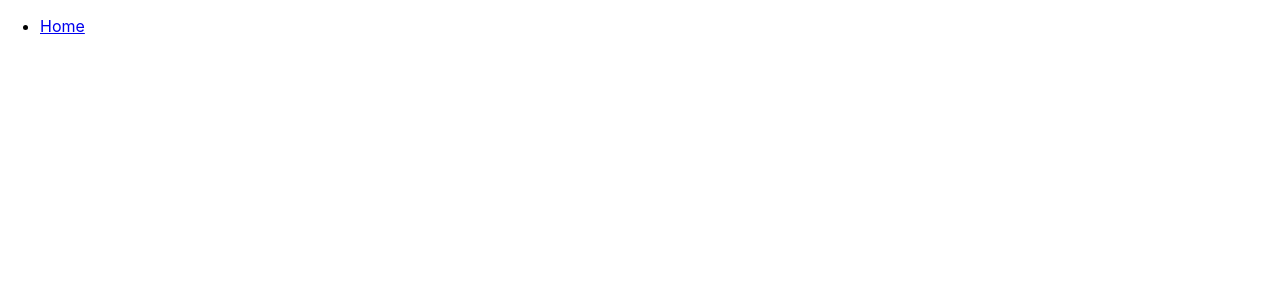
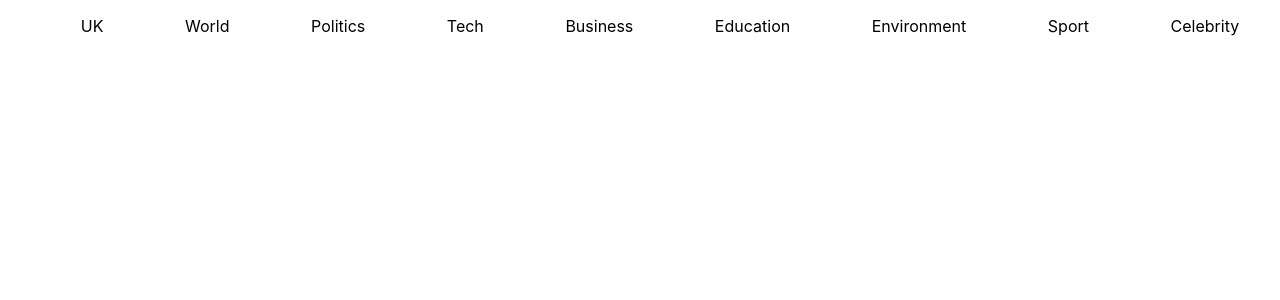
Before and after one commit to janeduncan/NewsAppFrontUser, a React (Create React App) app: page /articles in a window 1280 px wide. Shown: the top 300 px of the page. Built offline with nearby package versions, Linux system fonts and the light colour scheme.

Commit message:
Adds navlinks to navbar

```diff
--- a/package.json
+++ b/package.json
@@ -3,6 +3,7 @@
   "version": "0.1.0",
   "private": true,
   "dependencies": {
+    "moment": "^2.22.2",
     "react": "^16.5.2",
     "react-dom": "^16.5.2",
     "react-router-dom": "^4.3.1",
@@ -23,7 +24,5 @@
     "not ie <= 11",
     "not op_mini all"
   ],
-
   "proxy": "http://localhost:8080/"
-
 }
--- a/src/App.css
+++ b/src/App.css
@@ -34,3 +34,17 @@
     transform: rotate(360deg);
   }
 }
+
+nav ul{
+  display: flex;
+  justify-content: space-around;
+}
+
+ul li{
+  display: inline;
+}
+
+a {
+  color: black;
+  text-decoration: none;
+}
--- a/src/NavBar.js
+++ b/src/NavBar.js
@@ -4,17 +4,19 @@ import {Link} from 'react-router-dom';
 const NavBar = (props) => {
   return (
     <header>
-
+      <nav>
         <ul className="navBar">
-          <li className="navLink">
-            <Link to="">Home</Link>
-          </li>
-
-          {/* <li className="navLink">
-            <Link to="">Article</Link>
-          </li> */}
+          <li className="navLink"><Link to=".">UK</Link></li>
+          <li className="navLink"><Link to=".">World</Link></li>
+          <li className="navLink"><Link to=".">Politics</Link></li>
+          <li className="navLink"><Link to=".">Tech</Link></li>
+          <li className="navLink"><Link to=".">Business</Link></li>
+          <li className="navLink"><Link to=".">Education</Link></li>
+          <li className="navLink"><Link to=".">Environment</Link></li>
+          <li className="navLink"><Link to=".">Sport</Link></li>
+          <li className="navLink"><Link to=".">Celebrity</Link></li>
         </ul>
-
+      </nav>
     </header>
   )
 }
--- a/src/components/Article.js
+++ b/src/components/Article.js
@@ -3,7 +3,13 @@ import React from 'react';
 const Article = (props) => {
 
   return (
-    <div>{props.article.date}</div>
+    <div>
+      <p>{props.article.date}</p>
+      <p>{props.article.journalist.name}</p>
+      <p>{props.article.title}</p>
+      <p>{props.article.text}</p>
+      <p></p>
+    </div>
   )
 }
 
```
Also changed, not shown: 1 other file (tests, documents, lock files or other folders).
